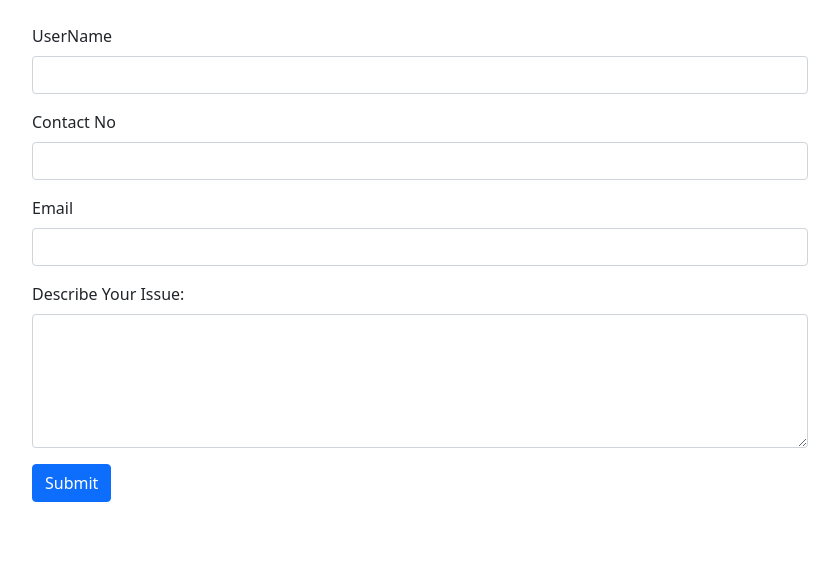
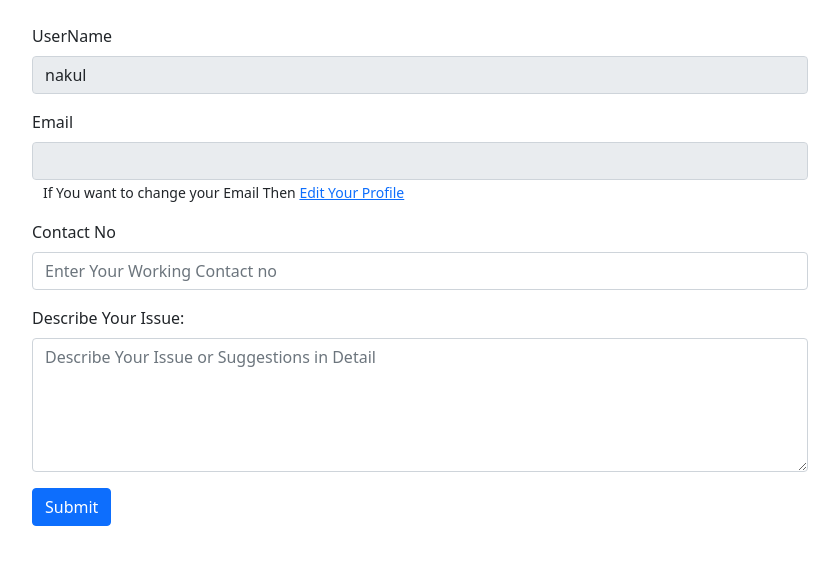
Before and after one commit to neptula/tech_heist, a Django app: page /accounts/contactus/ in a window 1280 px wide. Shown: the part 76-641 px from the top of the page, without its empty margins (220-1059 px from the left). Run offline with Django 3.2, Linux system fonts and the light colour scheme; a user stored in the database is signed in; parts of the project's set-up code (start-up, migrations or seed data) failed here and were passed over; some libraries are stand-ins or nearby versions.

Commit message:
Added Some CSS in ContactUs Page And on Index.html

```diff
--- a/accounts/templates/accounts/contactus.html
+++ b/accounts/templates/accounts/contactus.html
@@ -6,24 +6,35 @@
 <div class="container my-3" style="max-width: 800px;">
     <form method="POST" action="/accounts/contactus/">
       {% csrf_token %}
-
+      {% if user.is_authenticated %}
+        <div class="mb-3">
+          <label for="Username" class="form-label">UserName</label>
+          <input type="text" value= "{{user.username}}"class="form-control" disabled = 'true' id="Username" name="Username" aria-describedby="emailHelp">
+        </div>
+        <div class="mb-3">
+          <label for="email" class="form-label">Email</label>
+          <input type="email" value ="{{user.email}}"name="mailid" class="form-control" id="email" disabled = 'true'>
+          <small>&nbsp;&nbsp;&nbsp;If You want to change your Email Then <a href="#">Edit Your Profile</a></small>
+        </div>
+        {% else %}
         <div class="mb-3">
           <label for="Username" class="form-label">UserName</label>
           <input type="text" class="form-control" id="Username" name="Username" aria-describedby="emailHelp">
         </div>
         <div class="mb-3">
-          <label for="phoneNo" class="form-label">Contact No</label>
-          <input type="text" name="phoneNo"class="form-control" id="phoneNo">
-        </div>
-        <div class="mb-3">
           <label for="email" class="form-label">Email</label>
           <input type="email" name="mailid" class="form-control" id="email">
         </div>
+      {% endif %}
 
+        <div class="mb-3">
+          <label for="phoneNo" class="form-label">Contact No</label>
+          <input type="text" name="phoneNo"class="form-control" id="phoneNo" placeholder="Enter Your Working Contact no">
+        </div>
         <div class="mb-3">
           <label for="issue" class="form-label">Describe Your Issue:</label>
 
-          <textarea name="issue" class="form-control" id="issue" cols="30" rows="5"></textarea>
+          <textarea name="issue" placeholder="Describe Your Issue or Suggestions in Detail" class="form-control" id="issue" cols="30" rows="5"></textarea>
         </div>
 
         <button type="submit" class="btn btn-primary">Submit</button>
--- a/blog/models.py
+++ b/blog/models.py
@@ -7,7 +7,7 @@ class blogDb(models.Model):
     author = models.CharField(max_length = 100)
     slug = models.SlugField(unique = True, null = True, blank = True)
     content = models.TextField()
-    timestamp = models.DateTimeField(blank=True)
+    timestamp = models.DateTimeField(auto_now_add=True,blank=True)
     def __str__(self):
         return 'Blog written by ' + self.author
 
--- a/posts/models.py
+++ b/posts/models.py
@@ -13,7 +13,6 @@ User = get_user_model()
 class Post(models.Model):
     user = models.ForeignKey(User, related_name="posts",on_delete=models.CASCADE)
     created_at = models.DateTimeField(auto_now=True)
-    header_image =  models.ImageField(null=True, blank=True, upload_to="images/")
     message = RichTextField(blank=True, null=True)
     message_html = models.TextField(editable=False)
     group = models.ForeignKey(Group, related_name="posts",null=True, blank=True,on_delete=models.CASCADE)
--- a/static/css/login.css
+++ b/static/css/login.css
@@ -36,9 +36,9 @@
 .box::before{
     content: '';
     position: absolute;
-    width: 150px;
+    width: 1000px;
     height: 1000px;
-    background: linear-gradient(aqua, chartreuse);
+    background: linear-gradient(aqua, rgb(250, 5, 197));
     animation: animate 3s linear infinite;
 }
 .box::after{
```
Also changed, not shown: templates/index.html (+5 -3 lines), blog/migrations/0003_auto_20211022_2026.py (added), db.sqlite3, posts/migrations/0002_alter_post_message.py (added).
